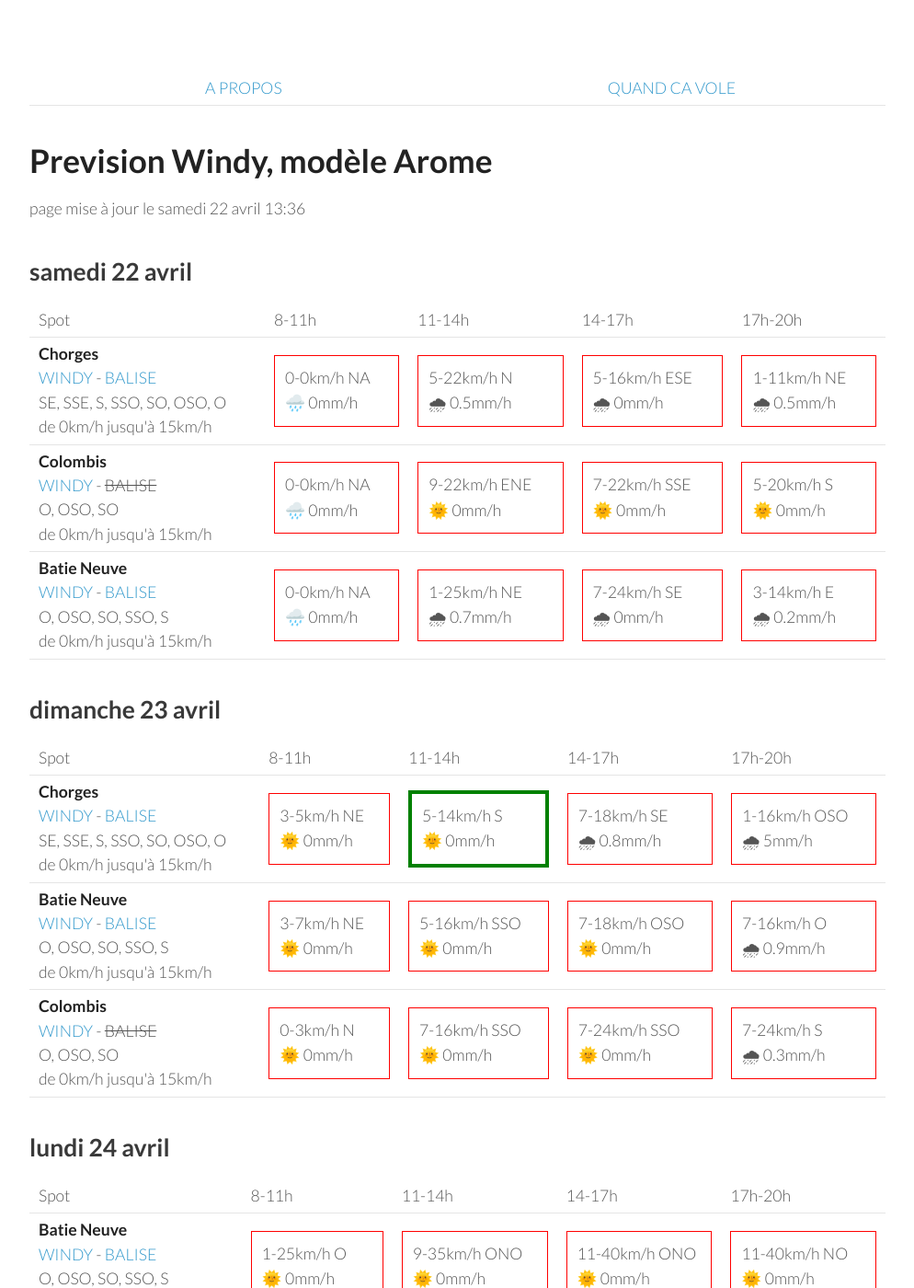
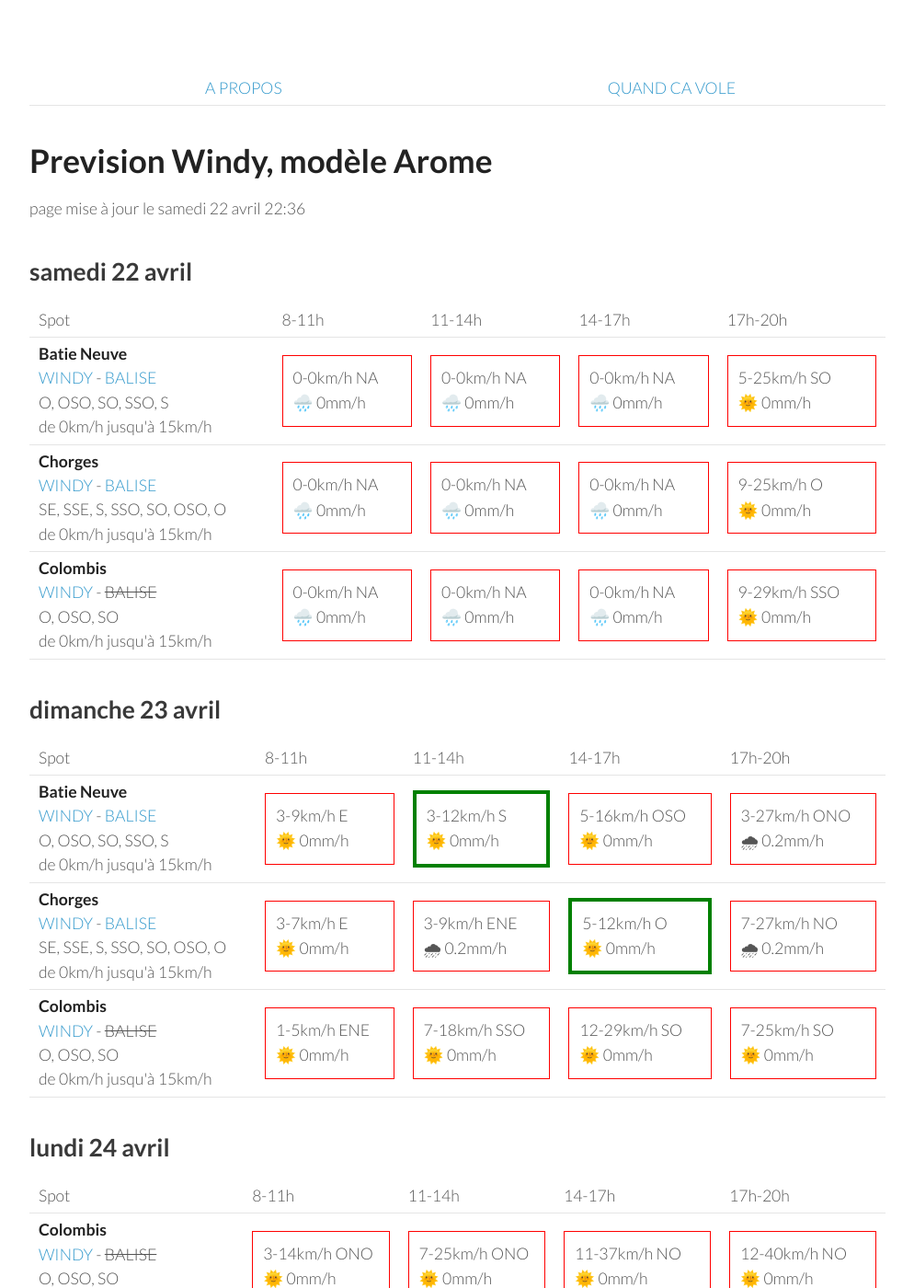
Before and after one commit to parapente-dans-le-nord/parapente-dans-le-nord.github.io, a Jekyll site: the page built from saint_andre.markdown, in a window 1280 px wide and 1400 px high. Shown: the whole window at 92% size, without its empty margins (26-1020 px from the left). Built offline with Jekyll 4.4.1, drawn with Linux system fonts in a browser that asks for light colours; some of the changed text lies outside the part shown.

Commit message:
update index.markdown

```diff
--- a/saint_andre.markdown
+++ b/saint_andre.markdown
@@ -7,7 +7,7 @@ title:  "Tous les spots"
 {: .links}
 
 # Prevision Windy, modèle Arome
-page mise à jour le samedi 22 avril 13:36
+page mise à jour le samedi 22 avril 22:36
 
 ## samedi 22 avril
 
@@ -22,30 +22,30 @@ page mise à jour le samedi 22 avril 13:36
       <td>17h-20h</td>
     </tr>
 <tr>
+        <td><strong>Batie Neuve</strong><br><a href="https://windy.com/44.584/6.236?44.559,6.262,10,m:eTtagly">WINDY</a> - <span class=""><a href="https://www.openwindmap.org/PP554">BALISE</a> </span><br> <span class="vent-favorable">O, OSO, SO, SSO, S</span><br><span class="force-vent">de 0km/h jusqu'à 15km/h</span> </td>
+
+            <td><div class="not-flyable"><p>0-0km/h NA</p><p>🌧️ 0mm/h</p></div></td>
+            <td><div class="not-flyable"><p>0-0km/h NA</p><p>🌧️ 0mm/h</p></div></td>
+            <td><div class="not-flyable"><p>0-0km/h NA</p><p>🌧️ 0mm/h</p></div></td>
+            <td><div class="not-flyable"><p>5-25km/h SO</p><p>🌞 0mm/h</p></div></td>
+
+    </tr>
+<tr>
         <td><strong>Chorges</strong><br><a href="https://windy.com/44.578/6.280?44.559,6.262,10">WINDY</a> - <span class=""><a href="https://www.openwindmap.org/PP554">BALISE</a> </span><br> <span class="vent-favorable">SE, SSE, S, SSO, SO, OSO, O</span><br><span class="force-vent">de 0km/h jusqu'à 15km/h</span> </td>
 
             <td><div class="not-flyable"><p>0-0km/h NA</p><p>🌧️ 0mm/h</p></div></td>
-            <td><div class="not-flyable"><p>5-22km/h N</p><p>🌧 0.5mm/h</p></div></td>
-            <td><div class="not-flyable"><p>5-16km/h ESE</p><p>🌧 0mm/h</p></div></td>
-            <td><div class="not-flyable"><p>1-11km/h NE</p><p>🌧 0.5mm/h</p></div></td>
+            <td><div class="not-flyable"><p>0-0km/h NA</p><p>🌧️ 0mm/h</p></div></td>
+            <td><div class="not-flyable"><p>0-0km/h NA</p><p>🌧️ 0mm/h</p></div></td>
+            <td><div class="not-flyable"><p>9-25km/h O</p><p>🌞 0mm/h</p></div></td>
 
     </tr>
 <tr>
         <td><strong>Colombis</strong><br><a href="https://windy.com/44.494/6.216?44.559,6.262,10">WINDY</a> - <span class="no-balise"> BALISE </span><br> <span class="vent-favorable">O, OSO, SO</span><br><span class="force-vent">de 0km/h jusqu'à 15km/h</span> </td>
 
             <td><div class="not-flyable"><p>0-0km/h NA</p><p>🌧️ 0mm/h</p></div></td>
-            <td><div class="not-flyable"><p>9-22km/h ENE</p><p>🌞 0mm/h</p></div></td>
-            <td><div class="not-flyable"><p>7-22km/h SSE</p><p>🌞 0mm/h</p></div></td>
-            <td><div class="not-flyable"><p>5-20km/h S</p><p>🌞 0mm/h</p></div></td>
-
-    </tr>
-<tr>
-        <td><strong>Batie Neuve</strong><br><a href="https://windy.com/44.584/6.236?44.559,6.262,10,m:eTtagly">WINDY</a> - <span class=""><a href="https://www.openwindmap.org/PP554">BALISE</a> </span><br> <span class="vent-favorable">O, OSO, SO, SSO, S</span><br><span class="force-vent">de 0km/h jusqu'à 15km/h</span> </td>
-
             <td><div class="not-flyable"><p>0-0km/h NA</p><p>🌧️ 0mm/h</p></div></td>
-            <td><div class="not-flyable"><p>1-25km/h NE</p><p>🌧 0.7mm/h</p></div></td>
-            <td><div class="not-flyable"><p>7-24km/h SE</p><p>🌧 0mm/h</p></div></td>
-            <td><div class="not-flyable"><p>3-14km/h E</p><p>🌧 0.2mm/h</p></div></td>
+            <td><div class="not-flyable"><p>0-0km/h NA</p><p>🌧️ 0mm/h</p></div></td>
+            <td><div class="not-flyable"><p>9-29km/h SSO</p><p>🌞 0mm/h</p></div></td>
 
     </tr>
 
@@ -65,32 +65,32 @@ page mise à jour le samedi 22 avril 13:36
       <td>17h-20h</td>
     </tr>
 <tr>
-        <td><strong>Chorges</strong><br><a href="https://windy.com/44.578/6.280?44.559,6.262,10">WINDY</a> - <span class=""><a href="https://www.openwindmap.org/PP554">BALISE</a> </span><br> <span class="vent-favorable">SE, SSE, S, SSO, SO, OSO, O</span><br><span class="force-vent">de 0km/h jusqu'à 15km/h</span> </td>
+        <td><strong>Batie Neuve</strong><br><a href="https://windy.com/44.584/6.236?44.559,6.262,10,m:eTtagly">WINDY</a> - <span class=""><a href="https://www.openwindmap.org/PP554">BALISE</a> </span><br> <span class="vent-favorable">O, OSO, SO, SSO, S</span><br><span class="force-vent">de 0km/h jusqu'à 15km/h</span> </td>
 
-            <td><div class="not-flyable"><p>3-5km/h NE</p><p>🌞 0mm/h</p></div></td>
-            <td><div class="flyable"><p>5-14km/h S</p><p>🌞 0mm/h</p></div></td>
-            <td><div class="not-flyable"><p>7-18km/h SE</p><p>🌧 0.8mm/h</p></div></td>
-            <td><div class="not-flyable"><p>1-16km/h OSO</p><p>🌧 5mm/h</p></div></td>
+            <td><div class="not-flyable"><p>3-9km/h E</p><p>🌞 0mm/h</p></div></td>
+            <td><div class="flyable"><p>3-12km/h S</p><p>🌞 0mm/h</p></div></td>
+            <td><div class="not-flyable"><p>5-16km/h OSO</p><p>🌞 0mm/h</p></div></td>
+            <td><div class="not-flyable"><p>3-27km/h ONO</p><p>🌧 0.2mm/h</p></div></td>
 
 
     </tr>
 <tr>
-        <td><strong>Batie Neuve</strong><br><a href="https://windy.com/44.584/6.236?44.559,6.262,10,m:eTtagly">WINDY</a> - <span class=""><a href="https://www.openwindmap.org/PP554">BALISE</a> </span><br> <span class="vent-favorable">O, OSO, SO, SSO, S</span><br><span class="force-vent">de 0km/h jusqu'à 15km/h</span> </td>
+        <td><strong>Chorges</strong><br><a href="https://windy.com/44.578/6.280?44.559,6.262,10">WINDY</a> - <span class=""><a href="https://www.openwindmap.org/PP554">BALISE</a> </span><br> <span class="vent-favorable">SE, SSE, S, SSO, SO, OSO, O</span><br><span class="force-vent">de 0km/h jusqu'à 15km/h</span> </td>
 
-            <td><div class="not-flyable"><p>3-7km/h NE</p><p>🌞 0mm/h</p></div></td>
-            <td><div class="not-flyable"><p>5-16km/h SSO</p><p>🌞 0mm/h</p></div></td>
-            <td><div class="not-flyable"><p>7-18km/h OSO</p><p>🌞 0mm/h</p></div></td>
-            <td><div class="not-flyable"><p>7-16km/h O</p><p>🌧 0.9mm/h</p></div></td>
+            <td><div class="not-flyable"><p>3-7km/h E</p><p>🌞 0mm/h</p></div></td>
+            <td><div class="not-flyable"><p>3-9km/h ENE</p><p>🌧 0.2mm/h</p></div></td>
+            <td><div class="flyable"><p>5-12km/h O</p><p>🌞 0mm/h</p></div></td>
+            <td><div class="not-flyable"><p>7-27km/h NO</p><p>🌧 0.2mm/h</p></div></td>
 
 
     </tr>
 <tr>
         <td><strong>Colombis</strong><br><a href="https://windy.com/44.494/6.216?44.559,6.262,10">WINDY</a> - <span class="no-balise"> BALISE </span><br> <span class="vent-favorable">O, OSO, SO</span><br><span class="force-vent">de 0km/h jusqu'à 15km/h</span> </td>
 
-            <td><div class="not-flyable"><p>0-3km/h N</p><p>🌞 0mm/h</p></div></td>
-            <td><div class="not-flyable"><p>7-16km/h SSO</p><p>🌞 0mm/h</p></div></td>
-            <td><div class="not-flyable"><p>7-24km/h SSO</p><p>🌞 0mm/h</p></div></td>
-            <td><div class="not-flyable"><p>7-24km/h S</p><p>🌧 0.3mm/h</p></div></td>
+            <td><div class="not-flyable"><p>1-5km/h ENE</p><p>🌞 0mm/h</p></div></td>
+            <td><div class="not-flyable"><p>7-18km/h SSO</p><p>🌞 0mm/h</p></div></td>
+            <td><div class="not-flyable"><p>12-29km/h SO</p><p>🌞 0mm/h</p></div></td>
+            <td><div class="not-flyable"><p>7-25km/h SO</p><p>🌞 0mm/h</p></div></td>
 
 
     </tr>
@@ -111,32 +111,32 @@ page mise à jour le samedi 22 avril 13:36
       <td>17h-20h</td>
     </tr>
 <tr>
-        <td><strong>Batie Neuve</strong><br><a href="https://windy.com/44.584/6.236?44.559,6.262,10,m:eTtagly">WINDY</a> - <span class=""><a href="https://www.openwindmap.org/PP554">BALISE</a> </span><br> <span class="vent-favorable">O, OSO, SO, SSO, S</span><br><span class="force-vent">de 0km/h jusqu'à 15km/h</span> </td>
+        <td><strong>Colombis</strong><br><a href="https://windy.com/44.494/6.216?44.559,6.262,10">WINDY</a> - <span class="no-balise"> BALISE </span><br> <span class="vent-favorable">O, OSO, SO</span><br><span class="force-vent">de 0km/h jusqu'à 15km/h</span> </td>
 
-            <td><div class="not-flyable"><p>1-25km/h O</p><p>🌞 0mm/h</p></div></td>
-            <td><div class="not-flyable"><p>9-35km/h ONO</p><p>🌞 0mm/h</p></div></td>
-            <td><div class="not-flyable"><p>11-40km/h ONO</p><p>🌞 0mm/h</p></div></td>
-            <td><div class="not-flyable"><p>11-40km/h NO</p><p>🌞 0mm/h</p></div></td>
+            <td><div class="not-flyable"><p>3-14km/h ONO</p><p>🌞 0mm/h</p></div></td>
+            <td><div class="not-flyable"><p>7-25km/h ONO</p><p>🌞 0mm/h</p></div></td>
+            <td><div class="not-flyable"><p>11-37km/h NO</p><p>🌞 0mm/h</p></div></td>
+            <td><div class="not-flyable"><p>12-40km/h NO</p><p>🌞 0mm/h</p></div></td>
 
 
     </tr>
 <tr>
-        <td><strong>Colombis</strong><br><a href="https://windy.com/44.494/6.216?44.559,6.262,10">WINDY</a> - <span class="no-balise"> BALISE </span><br> <span class="vent-favorable">O, OSO, SO</span><br><span class="force-vent">de 0km/h jusqu'à 15km/h</span> </td>
+        <td><strong>Batie Neuve</strong><br><a href="https://windy.com/44.584/6.236?44.559,6.262,10,m:eTtagly">WINDY</a> - <span class=""><a href="https://www.openwindmap.org/PP554">BALISE</a> </span><br> <span class="vent-favorable">O, OSO, SO, SSO, S</span><br><span class="force-vent">de 0km/h jusqu'à 15km/h</span> </td>
 
-            <td><div class="not-flyable"><p>5-20km/h SO</p><p>🌞 0mm/h</p></div></td>
-            <td><div class="not-flyable"><p>11-31km/h ONO</p><p>🌞 0mm/h</p></div></td>
-            <td><div class="not-flyable"><p>11-37km/h ONO</p><p>🌞 0mm/h</p></div></td>
-            <td><div class="not-flyable"><p>12-37km/h NO</p><p>🌞 0mm/h</p></div></td>
+            <td><div class="not-flyable"><p>5-22km/h NO</p><p>🌞 0mm/h</p></div></td>
+            <td><div class="not-flyable"><p>7-31km/h ONO</p><p>🌞 0mm/h</p></div></td>
+            <td><div class="not-flyable"><p>11-38km/h ONO</p><p>🌞 0mm/h</p></div></td>
+            <td><div class="not-flyable"><p>11-44km/h NO</p><p>🌞 0mm/h</p></div></td>
 
 
     </tr>
 <tr>
         <td><strong>Chorges</strong><br><a href="https://windy.com/44.578/6.280?44.559,6.262,10">WINDY</a> - <span class=""><a href="https://www.openwindmap.org/PP554">BALISE</a> </span><br> <span class="vent-favorable">SE, SSE, S, SSO, SO, OSO, O</span><br><span class="force-vent">de 0km/h jusqu'à 15km/h</span> </td>
 
-            <td><div class="not-flyable"><p>1-25km/h OSO</p><p>🌞 0mm/h</p></div></td>
-            <td><div class="not-flyable"><p>9-35km/h ONO</p><p>🌞 0mm/h</p></div></td>
+            <td><div class="not-flyable"><p>3-5km/h ESE</p><p>🌞 0mm/h</p></div></td>
+            <td><div class="not-flyable"><p>7-31km/h O</p><p>🌞 0mm/h</p></div></td>
             <td><div class="not-flyable"><p>11-40km/h ONO</p><p>🌞 0mm/h</p></div></td>
-            <td><div class="not-flyable"><p>11-40km/h ONO</p><p>🌞 0mm/h</p></div></td>
+            <td><div class="not-flyable"><p>11-44km/h ONO</p><p>🌞 0mm/h</p></div></td>
 
 
     </tr>
@@ -157,32 +157,32 @@ page mise à jour le samedi 22 avril 13:36
       <td>17h-20h</td>
     </tr>
 <tr>
-        <td><strong>Colombis</strong><br><a href="https://windy.com/44.494/6.216?44.559,6.262,10">WINDY</a> - <span class="no-balise"> BALISE </span><br> <span class="vent-favorable">O, OSO, SO</span><br><span class="force-vent">de 0km/h jusqu'à 15km/h</span> </td>
+        <td><strong>Batie Neuve</strong><br><a href="https://windy.com/44.584/6.236?44.559,6.262,10,m:eTtagly">WINDY</a> - <span class=""><a href="https://www.openwindmap.org/PP554">BALISE</a> </span><br> <span class="vent-favorable">O, OSO, SO, SSO, S</span><br><span class="force-vent">de 0km/h jusqu'à 15km/h</span> </td>
 
-            <td><div class="not-flyable"><p>1-18km/h SE</p><p>🌞 0mm/h</p></div></td>
-            <td><div class="not-flyable"><p>11-37km/h NO</p><p>🌞 0mm/h</p></div></td>
-            <td><div class="not-flyable"><p>14-42km/h NO</p><p>🌞 0mm/h</p></div></td>
-            <td><div class="not-flyable"><p>14-42km/h ONO</p><p>🌞 0mm/h</p></div></td>
+            <td><div class="not-flyable"><p>1-24km/h NNE</p><p>🌞 0mm/h</p></div></td>
+            <td><div class="not-flyable"><p>11-40km/h ONO</p><p>🌞 0mm/h</p></div></td>
+            <td><div class="not-flyable"><p>11-42km/h ONO</p><p>🌞 0mm/h</p></div></td>
+            <td><div class="not-flyable"><p>11-40km/h ONO</p><p>🌞 0mm/h</p></div></td>
 
 
     </tr>
 <tr>
-        <td><strong>Batie Neuve</strong><br><a href="https://windy.com/44.584/6.236?44.559,6.262,10,m:eTtagly">WINDY</a> - <span class=""><a href="https://www.openwindmap.org/PP554">BALISE</a> </span><br> <span class="vent-favorable">O, OSO, SO, SSO, S</span><br><span class="force-vent">de 0km/h jusqu'à 15km/h</span> </td>
+        <td><strong>Colombis</strong><br><a href="https://windy.com/44.494/6.216?44.559,6.262,10">WINDY</a> - <span class="no-balise"> BALISE </span><br> <span class="vent-favorable">O, OSO, SO</span><br><span class="force-vent">de 0km/h jusqu'à 15km/h</span> </td>
 
-            <td><div class="not-flyable"><p>3-27km/h N</p><p>🌞 0mm/h</p></div></td>
-            <td><div class="not-flyable"><p>11-42km/h NO</p><p>🌞 0mm/h</p></div></td>
-            <td><div class="not-flyable"><p>12-44km/h NO</p><p>🌞 0mm/h</p></div></td>
-            <td><div class="not-flyable"><p>11-44km/h NO</p><p>🌞 0mm/h</p></div></td>
+            <td><div class="not-flyable"><p>3-16km/h SE</p><p>🌞 0mm/h</p></div></td>
+            <td><div class="not-flyable"><p>11-35km/h ONO</p><p>🌞 0mm/h</p></div></td>
+            <td><div class="not-flyable"><p>12-38km/h ONO</p><p>🌞 0mm/h</p></div></td>
+            <td><div class="not-flyable"><p>12-40km/h ONO</p><p>🌞 0mm/h</p></div></td>
 
 
     </tr>
 <tr>
         <td><strong>Chorges</strong><br><a href="https://windy.com/44.578/6.280?44.559,6.262,10">WINDY</a> - <span class=""><a href="https://www.openwindmap.org/PP554">BALISE</a> </span><br> <span class="vent-favorable">SE, SSE, S, SSO, SO, OSO, O</span><br><span class="force-vent">de 0km/h jusqu'à 15km/h</span> </td>
 
-            <td><div class="not-flyable"><p>1-27km/h NNE</p><p>🌞 0mm/h</p></div></td>
-            <td><div class="not-flyable"><p>9-40km/h NO</p><p>🌞 0mm/h</p></div></td>
-            <td><div class="not-flyable"><p>11-44km/h NO</p><p>🌞 0mm/h</p></div></td>
+            <td><div class="not-flyable"><p>1-24km/h NE</p><p>🌞 0mm/h</p></div></td>
+            <td><div class="not-flyable"><p>9-38km/h ONO</p><p>🌞 0mm/h</p></div></td>
             <td><div class="not-flyable"><p>9-42km/h ONO</p><p>🌞 0mm/h</p></div></td>
+            <td><div class="not-flyable"><p>9-40km/h ONO</p><p>🌞 0mm/h</p></div></td>
 
 
     </tr>
@@ -205,10 +205,10 @@ page mise à jour le samedi 22 avril 13:36
 <tr>
         <td><strong>Colombis</strong><br><a href="https://windy.com/44.494/6.216?44.559,6.262,10">WINDY</a> - <span class="no-balise"> BALISE </span><br> <span class="vent-favorable">O, OSO, SO</span><br><span class="force-vent">de 0km/h jusqu'à 15km/h</span> </td>
 
-            <td><div class="not-flyable"><p>3-14km/h E</p><p>🌞 0mm/h</p></div></td>
-            <td><div class="flyable"><p>1-14km/h OSO</p><p>🌞 0mm/h</p></div></td>
-            <td><div class="not-flyable"><p>7-27km/h OSO</p><p>🌞 0mm/h</p></div></td>
-            <td><div class="not-flyable"><p>3-27km/h OSO</p><p>🌞 0mm/h</p></div></td>
+            <td><div class="not-flyable"><p>1-12km/h ESE</p><p>🌞 0mm/h</p></div></td>
+            <td><div class="not-flyable"><p>1-16km/h SO</p><p>🌞 0mm/h</p></div></td>
+            <td><div class="not-flyable"><p>7-24km/h OSO</p><p>🌞 0mm/h</p></div></td>
+            <td><div class="not-flyable"><p>12-37km/h ONO</p><p>🌞 0mm/h</p></div></td>
 
 
     </tr>
@@ -216,19 +216,19 @@ page mise à jour le samedi 22 avril 13:36
         <td><strong>Batie Neuve</strong><br><a href="https://windy.com/44.584/6.236?44.559,6.262,10,m:eTtagly">WINDY</a> - <span class=""><a href="https://www.openwindmap.org/PP554">BALISE</a> </span><br> <span class="vent-favorable">O, OSO, SO, SSO, S</span><br><span class="force-vent">de 0km/h jusqu'à 15km/h</span> </td>
 
             <td><div class="not-flyable"><p>1-18km/h NE</p><p>🌞 0mm/h</p></div></td>
-            <td><div class="not-flyable"><p>3-20km/h SSO</p><p>🌞 0mm/h</p></div></td>
-            <td><div class="not-flyable"><p>9-33km/h OSO</p><p>🌞 0mm/h</p></div></td>
-            <td><div class="not-flyable"><p>5-33km/h O</p><p>🌞 0mm/h</p></div></td>
+            <td><div class="not-flyable"><p>3-22km/h SO</p><p>🌞 0mm/h</p></div></td>
+            <td><div class="not-flyable"><p>7-29km/h OSO</p><p>🌞 0mm/h</p></div></td>
+            <td><div class="not-flyable"><p>11-40km/h ONO</p><p>🌞 0mm/h</p></div></td>
 
 
     </tr>
 <tr>
         <td><strong>Chorges</strong><br><a href="https://windy.com/44.578/6.280?44.559,6.262,10">WINDY</a> - <span class=""><a href="https://www.openwindmap.org/PP554">BALISE</a> </span><br> <span class="vent-favorable">SE, SSE, S, SSO, SO, OSO, O</span><br><span class="force-vent">de 0km/h jusqu'à 15km/h</span> </td>
 
-            <td><div class="not-flyable"><p>1-18km/h NE</p><p>🌞 0mm/h</p></div></td>
-            <td><div class="not-flyable"><p>3-22km/h SSO</p><p>🌞 0mm/h</p></div></td>
-            <td><div class="not-flyable"><p>9-33km/h OSO</p><p>🌞 0mm/h</p></div></td>
-            <td><div class="not-flyable"><p>5-35km/h OSO</p><p>🌞 0mm/h</p></div></td>
+            <td><div class="not-flyable"><p>1-18km/h E</p><p>🌞 0mm/h</p></div></td>
+            <td><div class="not-flyable"><p>5-22km/h SO</p><p>🌞 0mm/h</p></div></td>
+            <td><div class="not-flyable"><p>7-31km/h OSO</p><p>🌞 0mm/h</p></div></td>
+            <td><div class="not-flyable"><p>11-40km/h O</p><p>🌞 0mm/h</p></div></td>
 
 
     </tr>
@@ -251,9 +251,9 @@ page mise à jour le samedi 22 avril 13:36
 <tr>
         <td><strong>Colombis</strong><br><a href="https://windy.com/44.494/6.216?44.559,6.262,10">WINDY</a> - <span class="no-balise"> BALISE </span><br> <span class="vent-favorable">O, OSO, SO</span><br><span class="force-vent">de 0km/h jusqu'à 15km/h</span> </td>
 
-            <td><div class="not-flyable"><p>3-12km/h E</p><p>🌞 0mm/h</p></div></td>
-            <td><div class="not-flyable"><p>1-12km/h NNE</p><p>🌞 0mm/h</p></div></td>
-            <td><div class="not-flyable"><p>1-16km/h S</p><p>🌧 0.2mm/h</p></div></td>
+            <td><div class="not-flyable"><p>3-14km/h E</p><p>🌞 0mm/h</p></div></td>
+            <td><div class="flyable"><p>1-12km/h OSO</p><p>🌞 0mm/h</p></div></td>
+            <td><div class="not-flyable"><p>3-14km/h NNE</p><p>🌞 0mm/h</p></div></td>
             <td><div class="not-flyable"><p>3-22km/h ONO</p><p>🌞 0mm/h</p></div></td>
 
 
@@ -261,10 +261,10 @@ page mise à jour le samedi 22 avril 13:36
 <tr>
         <td><strong>Batie Neuve</strong><br><a href="https://windy.com/44.584/6.236?44.559,6.262,10,m:eTtagly">WINDY</a> - <span class=""><a href="https://www.openwindmap.org/PP554">BALISE</a> </span><br> <span class="vent-favorable">O, OSO, SO, SSO, S</span><br><span class="force-vent">de 0km/h jusqu'à 15km/h</span> </td>
 
-            <td><div class="not-flyable"><p>1-18km/h NE</p><p>🌞 0mm/h</p></div></td>
-            <td><div class="not-flyable"><p>0-12km/h ESE</p><p>🌧 0.5mm/h</p></div></td>
-            <td><div class="not-flyable"><p>1-20km/h S</p><p>🌧 0.4mm/h</p></div></td>
-            <td><div class="not-flyable"><p>1-20km/h OSO</p><p>🌞 0mm/h</p></div></td>
+            <td><div class="not-flyable"><p>3-18km/h NE</p><p>🌞 0mm/h</p></div></td>
+            <td><div class="not-flyable"><p>3-20km/h SSO</p><p>🌞 0mm/h</p></div></td>
+            <td><div class="not-flyable"><p>1-20km/h ENE</p><p>🌞 0mm/h</p></div></td>
+            <td><div class="not-flyable"><p>5-27km/h OSO</p><p>🌞 0mm/h</p></div></td>
 
 
     </tr>
@@ -272,9 +272,9 @@ page mise à jour le samedi 22 avril 13:36
         <td><strong>Chorges</strong><br><a href="https://windy.com/44.578/6.280?44.559,6.262,10">WINDY</a> - <span class=""><a href="https://www.openwindmap.org/PP554">BALISE</a> </span><br> <span class="vent-favorable">SE, SSE, S, SSO, SO, OSO, O</span><br><span class="force-vent">de 0km/h jusqu'à 15km/h</span> </td>
 
             <td><div class="not-flyable"><p>3-18km/h ENE</p><p>🌞 0mm/h</p></div></td>
-            <td><div class="not-flyable"><p>0-14km/h NE</p><p>🌧 0.4mm/h</p></div></td>
-            <td><div class="not-flyable"><p>1-18km/h SSO</p><p>🌧 0.5mm/h</p></div></td>
-            <td><div class="not-flyable"><p>1-22km/h O</p><p>🌞 0mm/h</p></div></td>
+            <td><div class="not-flyable"><p>3-20km/h SSO</p><p>🌞 0mm/h</p></div></td>
+            <td><div class="not-flyable"><p>1-20km/h NE</p><p>🌞 0mm/h</p></div></td>
+            <td><div class="not-flyable"><p>5-29km/h OSO</p><p>🌞 0mm/h</p></div></td>
 
 
     </tr>
```
